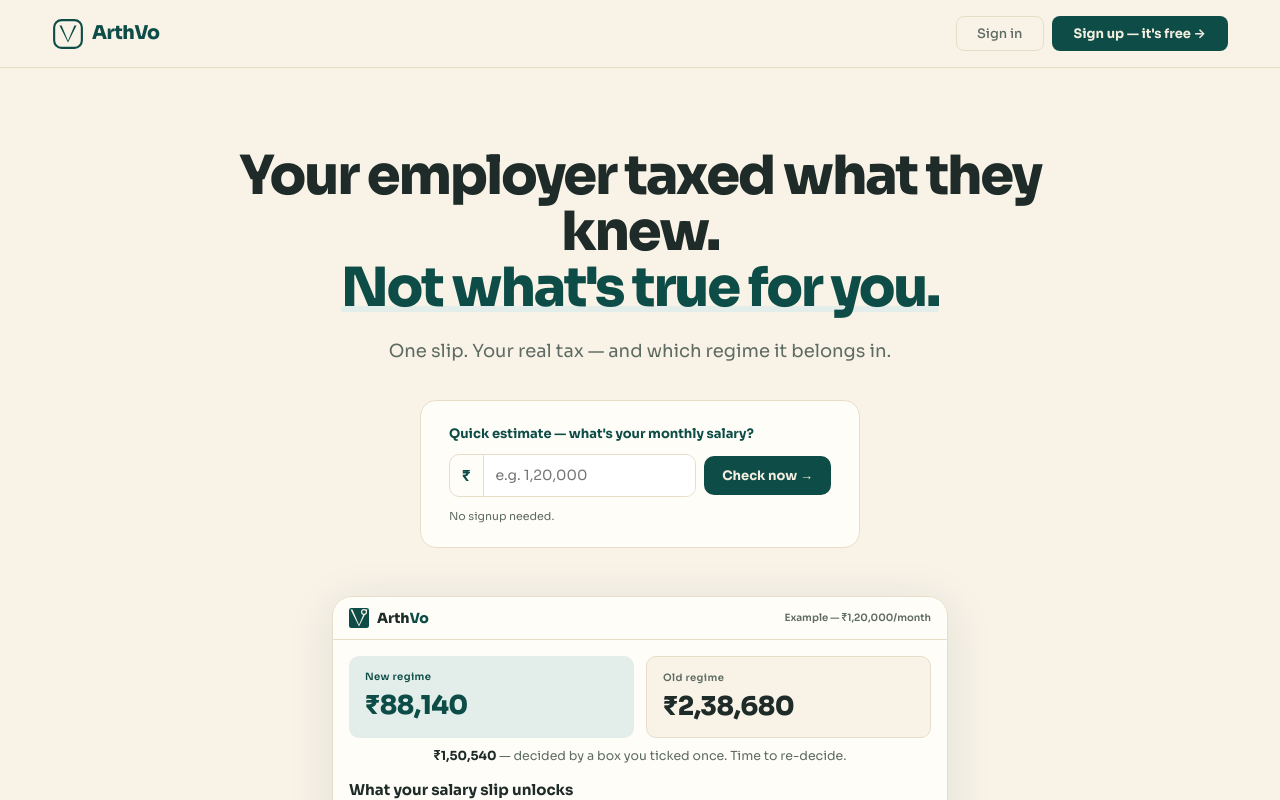
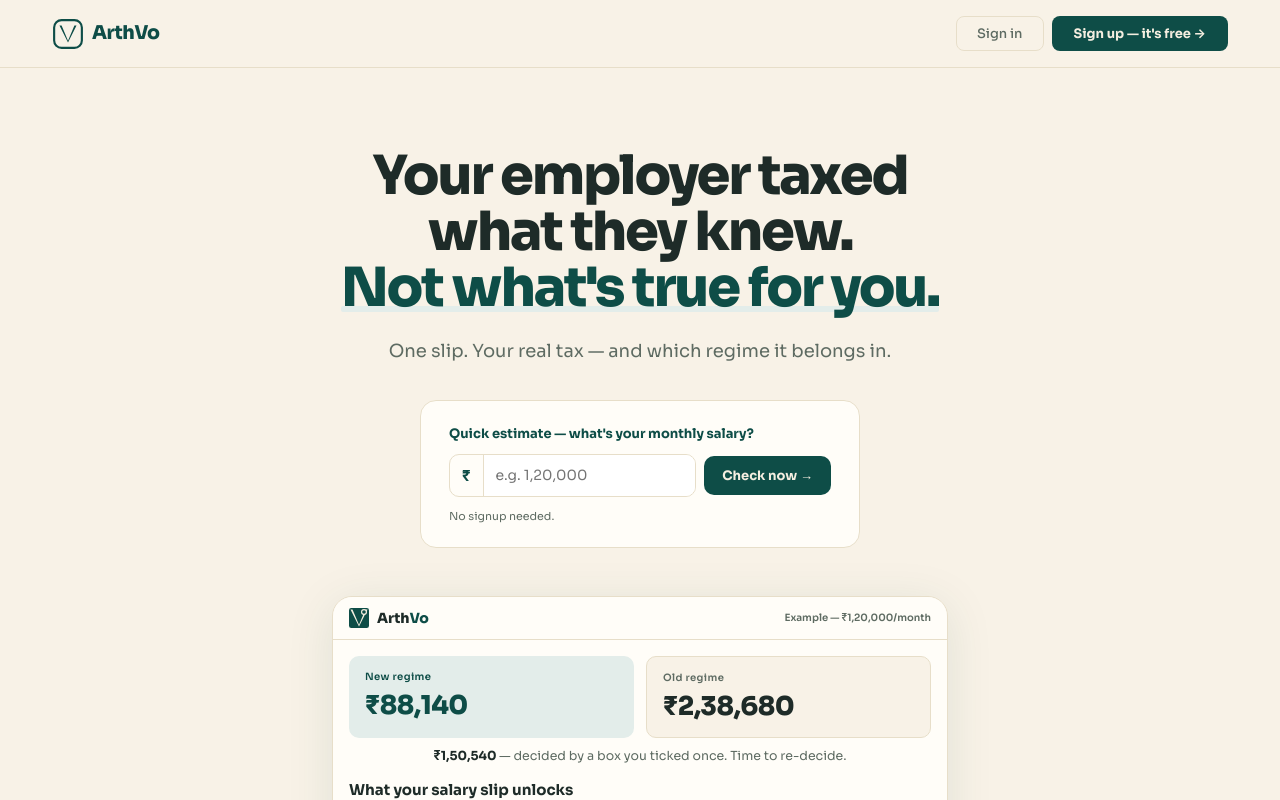
Before and after one commit to kartiktripathi29-design/arthsaathi, a Next.js app: page / in a window 1280 px wide. Shown: the top 800 px of the page. Built offline with nearby package versions, Linux system fonts and the light colour scheme.

Commit message:
fix(landing): deliberate hero line break — no orphaned words
Co-Authored-By: Claude Opus 4.8 (1M context) <noreply@anthropic.com>

```diff
--- a/src/app/page.tsx
+++ b/src/app/page.tsx
@@ -57,7 +57,7 @@ export default function LandingPage() {
       {/* HERO */}
       <div style={{ maxWidth:1000, margin:'0 auto', padding:'80px 32px 32px', textAlign:'center' }}>
         <h1 className="fu d2" style={{ fontSize:'clamp(32px, 5vw, 54px)', fontWeight:900, lineHeight:1.04, letterSpacing:'-0.04em', color:T.ink, marginBottom:8 }}>
-          Your employer taxed what they knew.<br />
+          <span style={{ display:'block' }}>Your employer taxed<br />what they knew.</span>
           <span style={{ color:T.teal }} className="highlight">Not what's true for you.</span>
         </h1>
 
```
